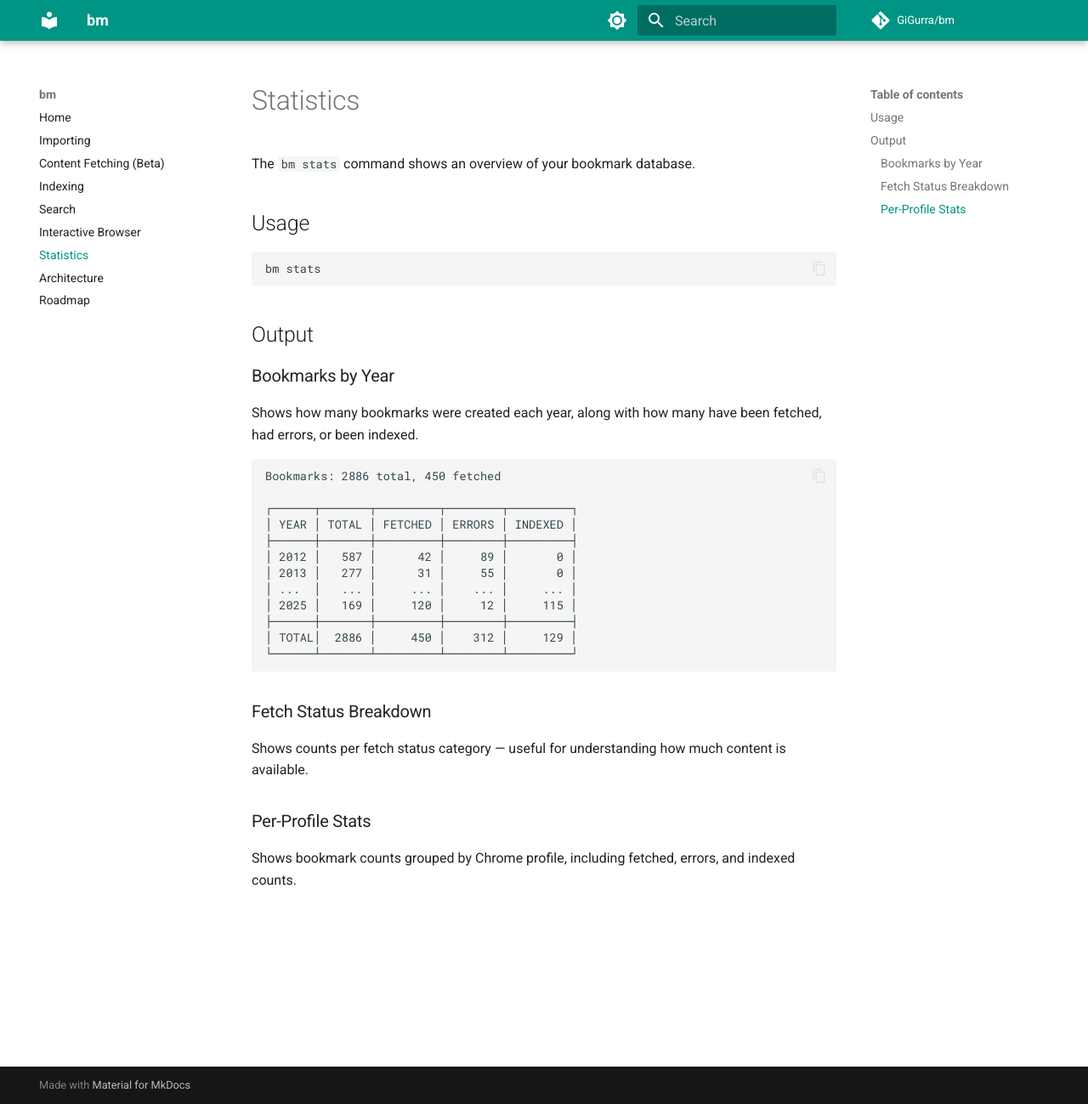
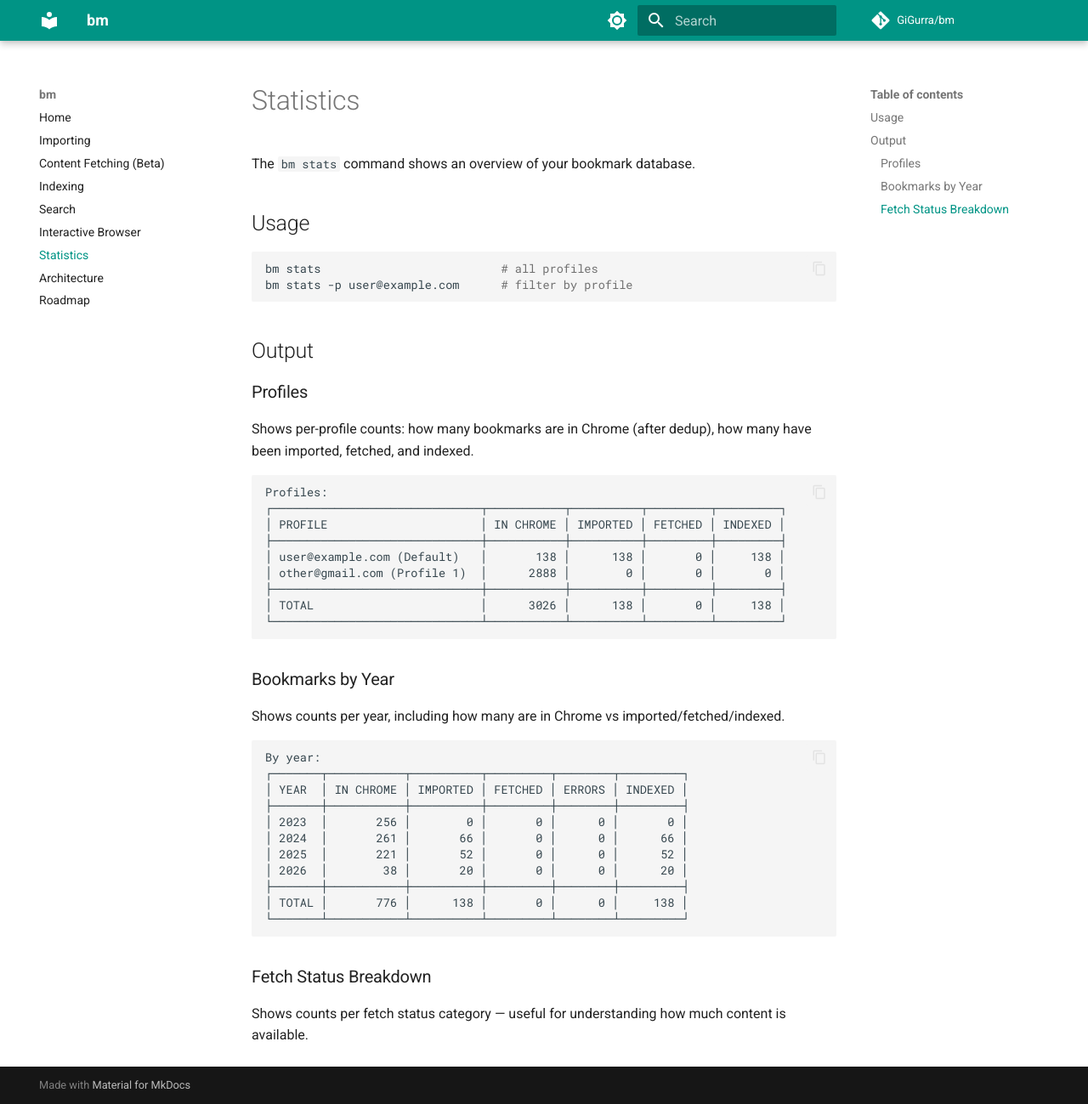
Before and after one commit to GiGurra/bm, an MkDocs documentation site: the page built from docs/stats.md, in a window 1280 px wide and 1299 px high. Shown: the whole window at 85% size. Built offline with MkDocs 1.6.1 and Material for MkDocs 9.7.7, drawn with Linux system fonts in a browser that asks for light colours; comment, search, counter and statistics services are not loaded.

Commit message:
Update docs: remove profile command references, document stats --profile
Co-Authored-By: Claude Opus 4.6 (1M context) <noreply@anthropic.com>

````diff
--- a/docs/stats.md
+++ b/docs/stats.md
@@ -5,34 +5,46 @@ The `bm stats` command shows an overview of your bookmark database.
 ## Usage
 
 ```bash
-bm stats
+bm stats                          # all profiles
+bm stats -p user@example.com      # filter by profile
 ```
 
 ## Output
 
+### Profiles
+
+Shows per-profile counts: how many bookmarks are in Chrome (after dedup), how many have been imported, fetched, and indexed.
+
+```
+Profiles:
+┌──────────────────────────────┬───────────┬──────────┬─────────┬─────────┐
+│ PROFILE                      │ IN CHROME │ IMPORTED │ FETCHED │ INDEXED │
+├──────────────────────────────┼───────────┼──────────┼─────────┼─────────┤
+│ user@example.com (Default)   │       138 │      138 │       0 │     138 │
+│ other@gmail.com (Profile 1)  │      2888 │        0 │       0 │       0 │
+├──────────────────────────────┼───────────┼──────────┼─────────┼─────────┤
+│ TOTAL                        │      3026 │      138 │       0 │     138 │
+└──────────────────────────────┴───────────┴──────────┴─────────┴─────────┘
+```
+
 ### Bookmarks by Year
 
-Shows how many bookmarks were created each year, along with how many have been fetched, had errors, or been indexed.
+Shows counts per year, including how many are in Chrome vs imported/fetched/indexed.
 
 ```
-Bookmarks: 2886 total, 450 fetched
-
-┌──────┬───────┬─────────┬────────┬─────────┐
-│ YEAR │ TOTAL │ FETCHED │ ERRORS │ INDEXED │
-├──────┼───────┼─────────┼────────┼─────────┤
-│ 2012 │   587 │      42 │     89 │       0 │
-│ 2013 │   277 │      31 │     55 │       0 │
-│ ...  │   ... │     ... │    ... │     ... │
-│ 2025 │   169 │     120 │     12 │     115 │
-├──────┼───────┼─────────┼────────┼─────────┤
-│ TOTAL│  2886 │     450 │    312 │     129 │
-└──────┴───────┴─────────┴────────┴─────────┘
+By year:
+┌───────┬───────────┬──────────┬─────────┬────────┬─────────┐
+│ YEAR  │ IN CHROME │ IMPORTED │ FETCHED │ ERRORS │ INDEXED │
+├───────┼───────────┼──────────┼─────────┼────────┼─────────┤
+│ 2023  │       256 │        0 │       0 │      0 │       0 │
+│ 2024  │       261 │       66 │       0 │      0 │      66 │
+│ 2025  │       221 │       52 │       0 │      0 │      52 │
+│ 2026  │        38 │       20 │       0 │      0 │      20 │
+├───────┼───────────┼──────────┼─────────┼────────┼─────────┤
+│ TOTAL │       776 │      138 │       0 │      0 │     138 │
+└───────┴───────────┴──────────┴─────────┴────────┴─────────┘
 ```
 
 ### Fetch Status Breakdown
 
 Shows counts per fetch status category — useful for understanding how much content is available.
-
-### Per-Profile Stats
-
-Shows bookmark counts grouped by Chrome profile, including fetched, errors, and indexed counts.
````
Also changed, not shown: CLAUDE.md (+1 -0 lines), docs/architecture.md (+0 -1 lines), docs/importing.md (+3 -2 lines).
